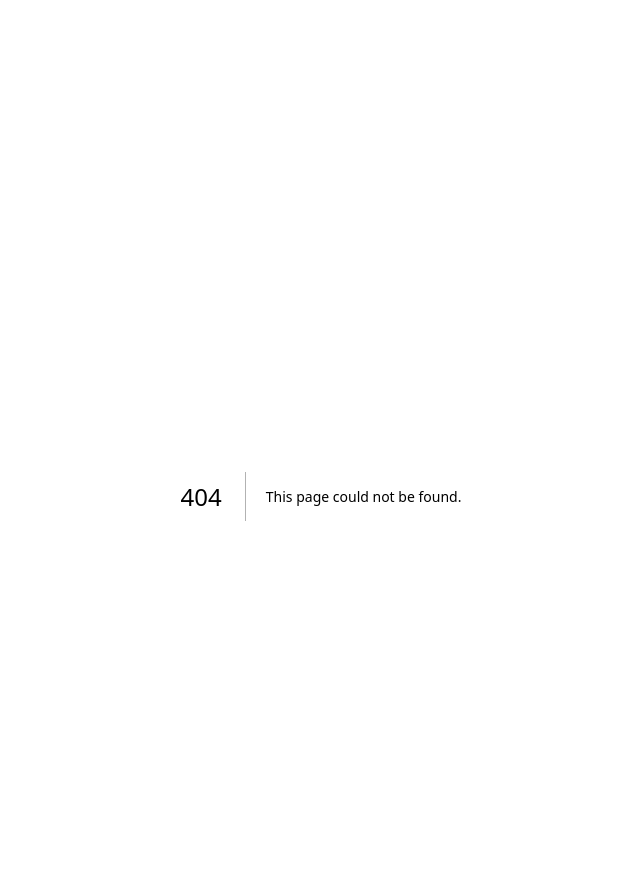
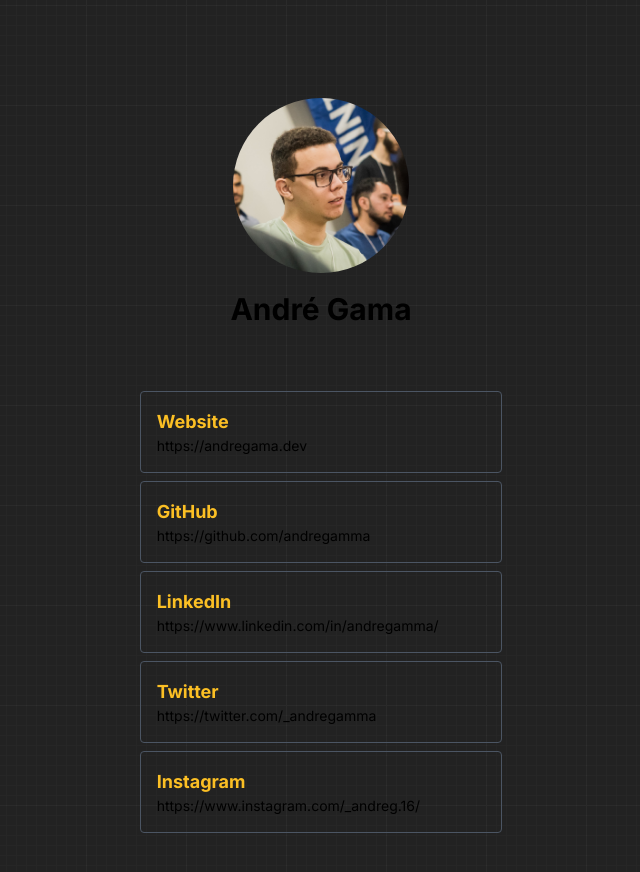
Before and after one commit to andregamma/andregama.dev, a Next.js app: page /my-links in a window 1280 px wide. Before the commit this address had no page. Shown: the top 872 px of the page, without its empty margins (319-959 px from the left). Built offline with nearby package versions, Linux system fonts and the light colour scheme.

Commit message:
feat(pages/my-links): adiciona página com todas as redes sociais

```diff
--- /dev/null
+++ b/app/my-links/page.tsx
@@ -0,0 +1,36 @@
+import { Metadata } from "next";
+import Image from "next/image";
+
+const links: { name: string, url: string }[] = [
+  { name: 'Website', url: 'https://andregama.dev' },
+  { name: 'GitHub', url: 'https://github.com/andregamma' },
+  { name: 'LinkedIn', url: 'https://www.linkedin.com/in/andregamma/' },
+  { name: 'Twitter', url: 'https://twitter.com/_andregamma' },
+  { name: 'Instagram', url: 'https://www.instagram.com/_andreg.16/' },
+]
+
+export const metadata: Metadata = {
+  title: 'Links | André Gama',
+  description: 'André Gama\'s links',
+}
+
+export default function MyLinks() {
+  return (
+    <main className="flex items-center justify-center">
+      <section className="w-full md:w-1/2 xl:w-1/3">
+        <section className="flex flex-col items-center space-y-4">
+          <Image src={'/images/avatar2.jpg'} title='That&apos;s me!' className='transition-all duration-200 border-2 border-transparent rounded-full hover:border-amber-400' alt='me wearing glasses and a green shirt' width={180} height={180} quality={100} />
+          <h1 className="text-3xl font-bold text-center">André Gama</h1>
+        </section>
+        <section className="flex flex-col mt-16 space-y-2">
+          {links.map((link) => (
+            <a key={link.name} href={link.url} className="p-4 transition-colors duration-200 border border-gray-600 rounded hover:border-amber-400">
+              <p className="text-lg font-bold text-amber-400">{link.name}</p>
+              <p className="text-sm break-all">{link.url}</p>
+            </a>
+          ))}
+        </section>
+      </section>
+    </main>
+  )
+}
```
